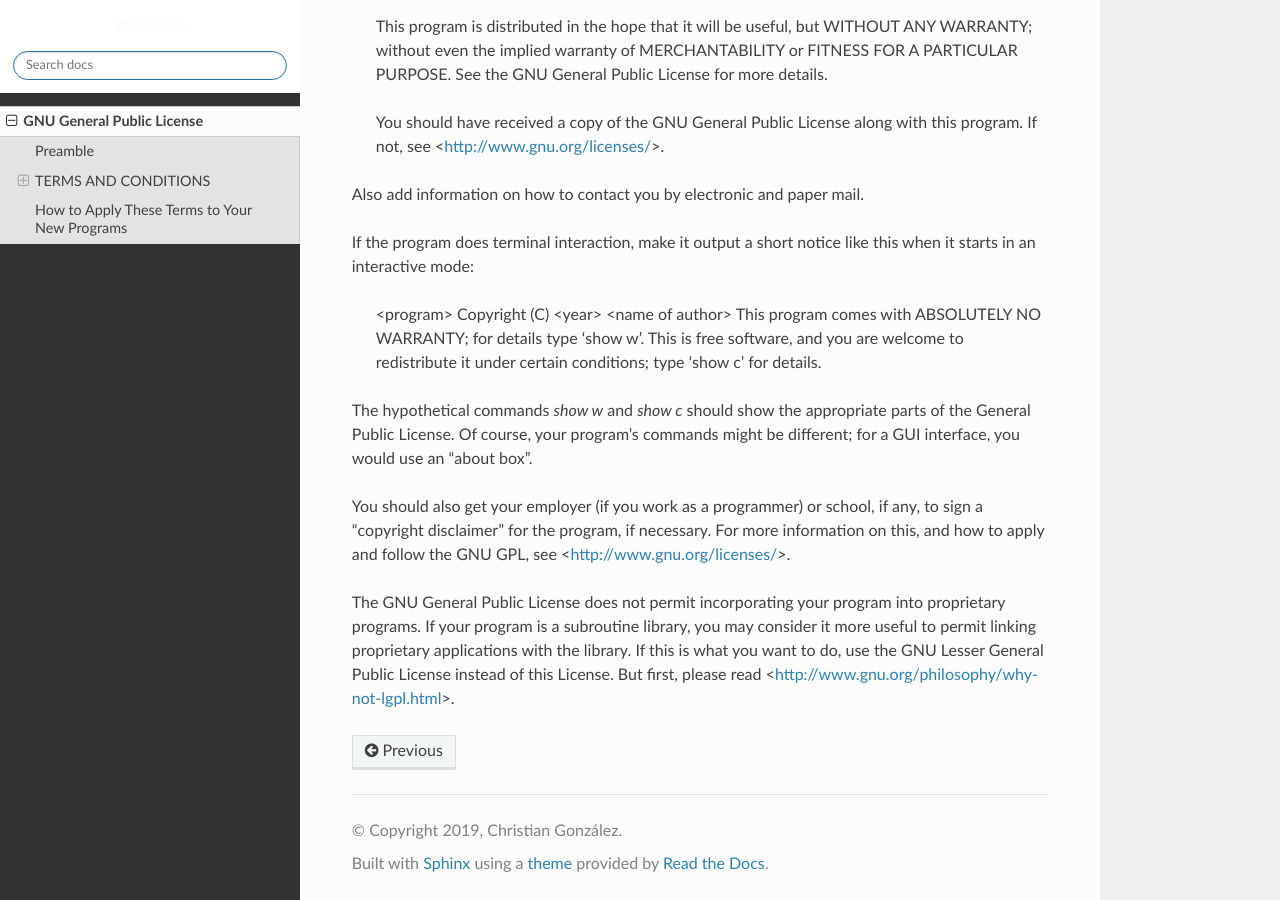
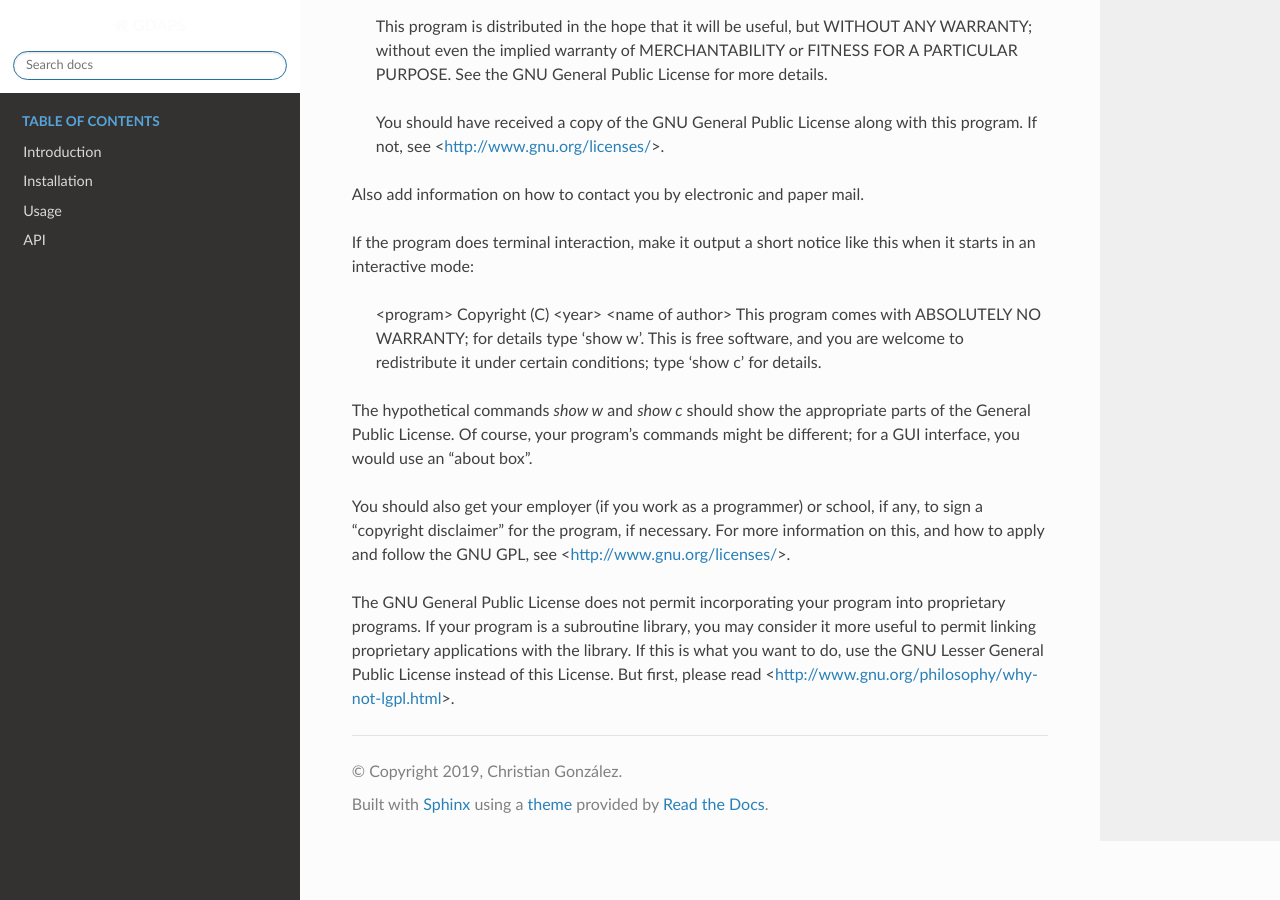
Before and after one commit to rogue707Dev/django-gdaps, a Sphinx documentation site: the page built from docs/LICENSE.rst, in a window 1280 px wide and 900 px high, scrolled down 12181 px. Built offline with Sphinx 7.4.7 and the Read the Docs theme 2.0.0, drawn with Linux system fonts in a browser that asks for light colours; pages that are not in the unit, such as notebooks, are missing from menus.

```diff
--- a/docs/index.rst
+++ b/docs/index.rst
@@ -19,7 +19,6 @@
     :maxdepth: 2
     :caption: Table of Contents
 
-   LICENSE
     Introduction
     installation
     usage
```
Also changed, not shown: other parts of docs/index.rst (+2 -2 lines).
